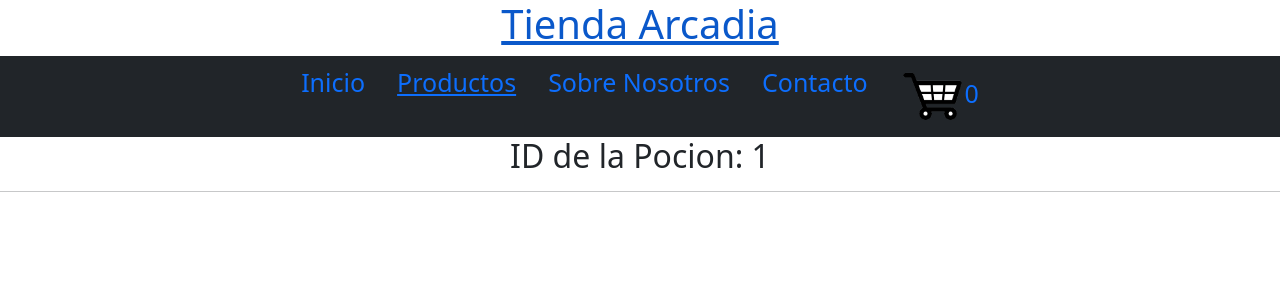
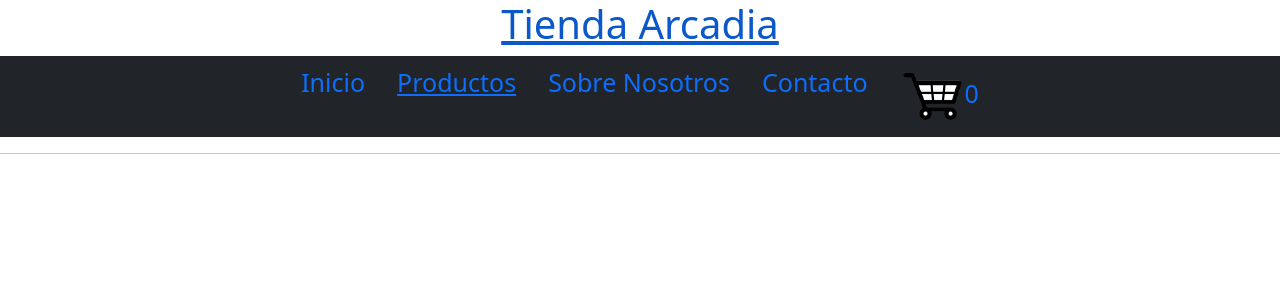
Before and after one commit to Lambda1158/Tienda-Bessone, a React (Create React App) app: page /productos/1 in a window 1280 px wide. Shown: the top 300 px of the page. Built offline with nearby package versions, Linux system fonts and the light colour scheme.

Commit message:
Corrección del Desafío 8 (Pre-entrega del Proyecto final)

```diff
--- a/src/App.js
+++ b/src/App.js
@@ -3,11 +3,11 @@ import {BrowserRouter as Router, Switch, Route} from 'react-router-dom';
 import './App.css';
 import Navbar from "./componentes/Navbar/Navbar";
 import Main from "./componentes/Main/Main";
-import DetailPage from './componentes/Main/DetailPage';
 import Footer from './componentes/Footer/Footer';
 import 'bootstrap/dist/css/bootstrap.min.css';
 import ItemListContainer from './componentes/ItemListContainer/ItemListContainer';
-import ItemDetailContainer from './componentes/ItemDetailContainer/ItemDetailContainer';
+import DetailPage from './componentes/Main/DetailPage';
+
 
 function App() {
   return (
@@ -21,7 +21,7 @@ function App() {
           <ItemListContainer/>
         </Route>
 
-        <Route exact path="/productos/:id">
+        <Route exact path="/productos/:nombre">
           <DetailPage/>
         </Route>
 
--- a/src/componentes/Item/Item.jsx
+++ b/src/componentes/Item/Item.jsx
@@ -13,7 +13,7 @@ const Item = ({id, nombre, precio, stock, imagen}) => {
             <div className="card text-center" style={{width:"18rem"}}>
                 <img className="card-img-top" src={imagen} alt="producto"/>
                 <div className="card-body">
-                    <Link to={`/productos/${id}`}>
+                    <Link to={`/productos/${nombre}`}>
                     <h5 className="card-title">{nombre}</h5>
                     </Link>
                     <p className="card-text">${precio}</p>
--- a/src/componentes/ItemDetail/ItemDetail.jsx
+++ b/src/componentes/ItemDetail/ItemDetail.jsx
@@ -1,14 +1,21 @@
 import React from 'react'
 import ItemCount from '../ItemCount/ItemCount'
 
-const ItemDetail = ({id}) => {
-
+const ItemDetail = ({item}) => {
+  const onAdd = (clicks) => {
+    alert(`Agregaste ${clicks} ${item.nombre} al carrito al carrito`);
+};
 
     return (
-            <div>
-              <h2>ID de la Pocion: {id}</h2>
+      <div className="card text-center d-flex" style={{width:"18rem"}}>
+          <img className="card-img-top" src={item.imagen} alt="producto"/>
+            <div className="card-body">
+              <h5 className="card-title">{item.nombre}</h5>
+              <p className="card-text">${item.precio}</p>
+              <p className="card-text">{item.descripcion}</p>
+              <ItemCount stock={item.stock} onAdd={onAdd} initial={1}/>
             </div>
+      </div>
     );
 };
-
 export default ItemDetail;
--- a/src/componentes/ItemDetailContainer/ItemDetailContainer.jsx
+++ b/src/componentes/ItemDetailContainer/ItemDetailContainer.jsx
@@ -1,12 +1,25 @@
 import React, { useEffect, useState } from 'react';
 import ItemDetail from '../ItemDetail/ItemDetail';
-import { getProductoById } from '../../Helper/getFunction';
+import { ListaDeProductos } from '../../data/data';
 
-const ItemDetailContainer = ({id}) => {
+const ItemDetailContainer = ({nombre}) => {
+
+    let  productoEncontrado = {};
+  const [productos, setProductos] = useState([]);
+
+  const getProductos = new Promise((resolve, reject) => {
+        resolve(ListaDeProductos);
+});
+
+useEffect(() =>{
+    getProductos.then(res => setProductos(res));
+}, [productos]);
+
+    productoEncontrado = productos.find( item => item.nombre === nombre );
 
     return (
         <div className="container text-center">
-            <ItemDetail id={id}/>
+            {productoEncontrado && <ItemDetail item={productoEncontrado}/>}
         </div>
     );
 };
--- a/src/componentes/Main/DetailPage.jsx
+++ b/src/componentes/Main/DetailPage.jsx
@@ -3,11 +3,11 @@ import { useParams } from 'react-router'
 import ItemDetailContainer from '../ItemDetailContainer/ItemDetailContainer';
 
 const DetailPage = () => {
-    let {id} = useParams();
+    let {nombre} = useParams();
 
     return (
         <div>
-            <ItemDetailContainer id={id}/>
+            <ItemDetailContainer nombre={nombre}/>
             <hr/>
         </div>
     )
```
Also changed, not shown: src/Helper/getFunction.jsx (renamed from src/Helper/getFunction.js).
